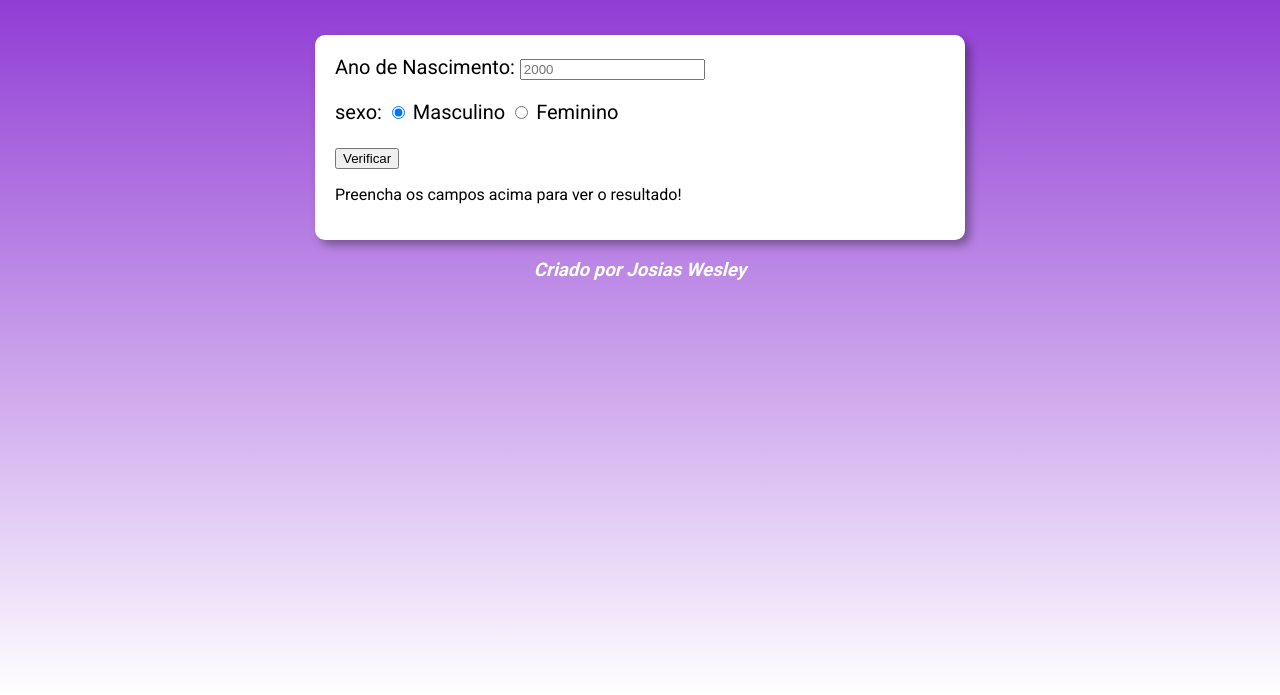
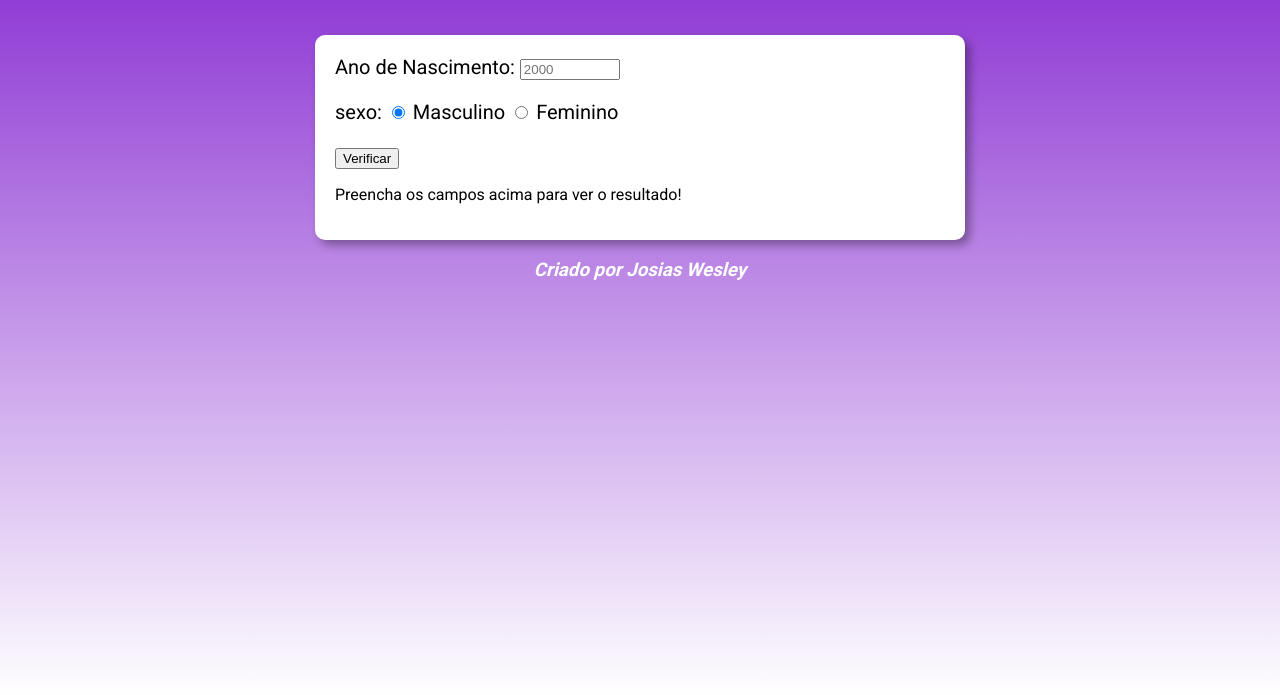
Before and after one commit to josiasccosta/verificador-de-idade, a plain HTML site: page index.html in a window 1280 px wide. Shown: the part 101-796 px from the top of the page. Drawn offline with Linux system fonts and the light colour scheme.

Commit message:
Update style.css

```diff
--- a/style.css
+++ b/style.css
@@ -31,6 +31,10 @@ header{
     font-size: 1.25rem;
 }
 
+#inascimento{
+    width: 100px;
+}
+
 img{
     max-width: 100%;
     border-radius: 50%;
```
